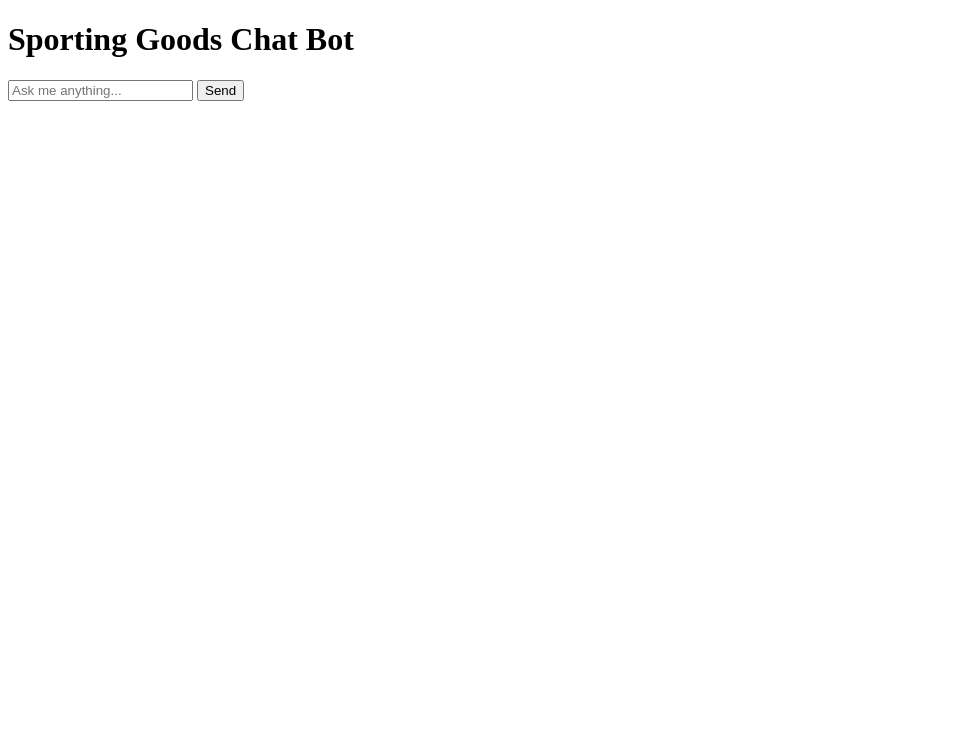
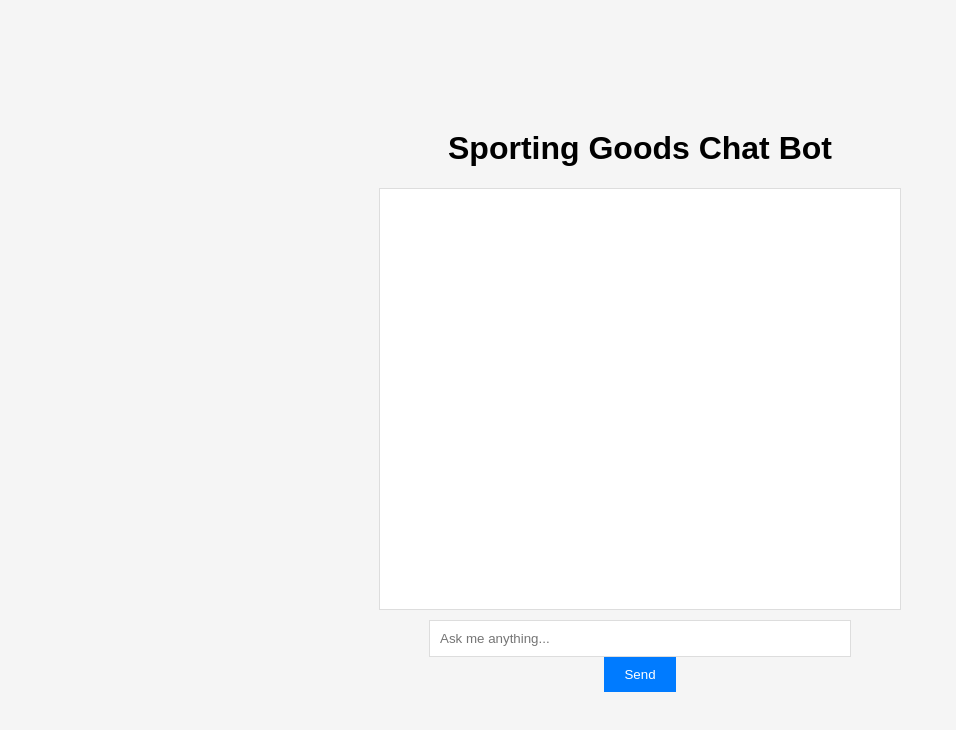
Before and after one commit to charlesb/ecom_chatbot, a website: page index.html in a window 1280 px wide. Shown: the whole page, without its empty margins (0-956 px from the left). Drawn offline with Linux system fonts and the light colour scheme.

Commit message:
cosmetic

```diff
--- a/client.js
+++ b/client.js
@@ -1,5 +1,3 @@
-console.log('Hello, World!');
-
 async function sendMessage() {
     const userInput = document.getElementById('user-input').value;
     const response = await fetch('/chat', {
@@ -8,5 +6,5 @@ async function sendMessage() {
         body: JSON.stringify({ message: userInput })
     });
     const data = await response.json();
-    document.getElementById('chat-window').innerHTML += `<p>User: ${userInput}</p><p>Bot: ${data.botMessage}</p>`;
+    document.getElementById('chat-window').innerHTML += `<p><strong>User:</strong> ${userInput}</p><p><strong>Bot:</strong> ${data.botMessage}</p>`;
 }
--- a/index.html
+++ b/index.html
@@ -2,13 +2,53 @@
 <html>
 <head>
     <title>Sporting Goods Chat Bot</title>
+    <style>
+        body {
+            font-family: Arial, sans-serif;
+            margin: 0;
+            padding: 0;
+            display: flex;
+            justify-content: center;
+            align-items: center;
+            height: 100vh;
+            background-color: #f5f5f5;
+        }
+        .container {
+            display: flex;
+            flex-direction: column;
+            align-items: center;
+            justify-content: center;
+        }
+        #chat-window {
+            width: 500px;
+            height: 400px;
+            border: 1px solid #ddd;
+            padding: 10px;
+            margin-bottom: 10px;
+            overflow-y: auto;
+            background-color: #fff;
+        }
+        #user-input {
+            width: 400px;
+            padding: 10px;
+            border: 1px solid #ddd;
+        }
+        button {
+            padding: 10px 20px;
+            border: none;
+            background-color: #007BFF;
+            color: #fff;
+            cursor: pointer;
+        }
+    </style>
 </head>
 <body>
-    <h1>Sporting Goods Chat Bot</h1>
-    <div id="chat-window"></div>
-    <input type="text" id="user-input" placeholder="Ask me anything..."/>
-    <button onclick="sendMessage()">Send</button>
-
+    <div class="container">
+        <h1>Sporting Goods Chat Bot</h1>
+        <div id="chat-window"></div>
+        <input type="text" id="user-input" placeholder="Ask me anything..."/>
+        <button onclick="sendMessage()">Send</button>
+    </div>
     <script src="client.js"></script>
 </body>
 </html>
```
Also changed, not shown: server.js (+9 -6 lines).
